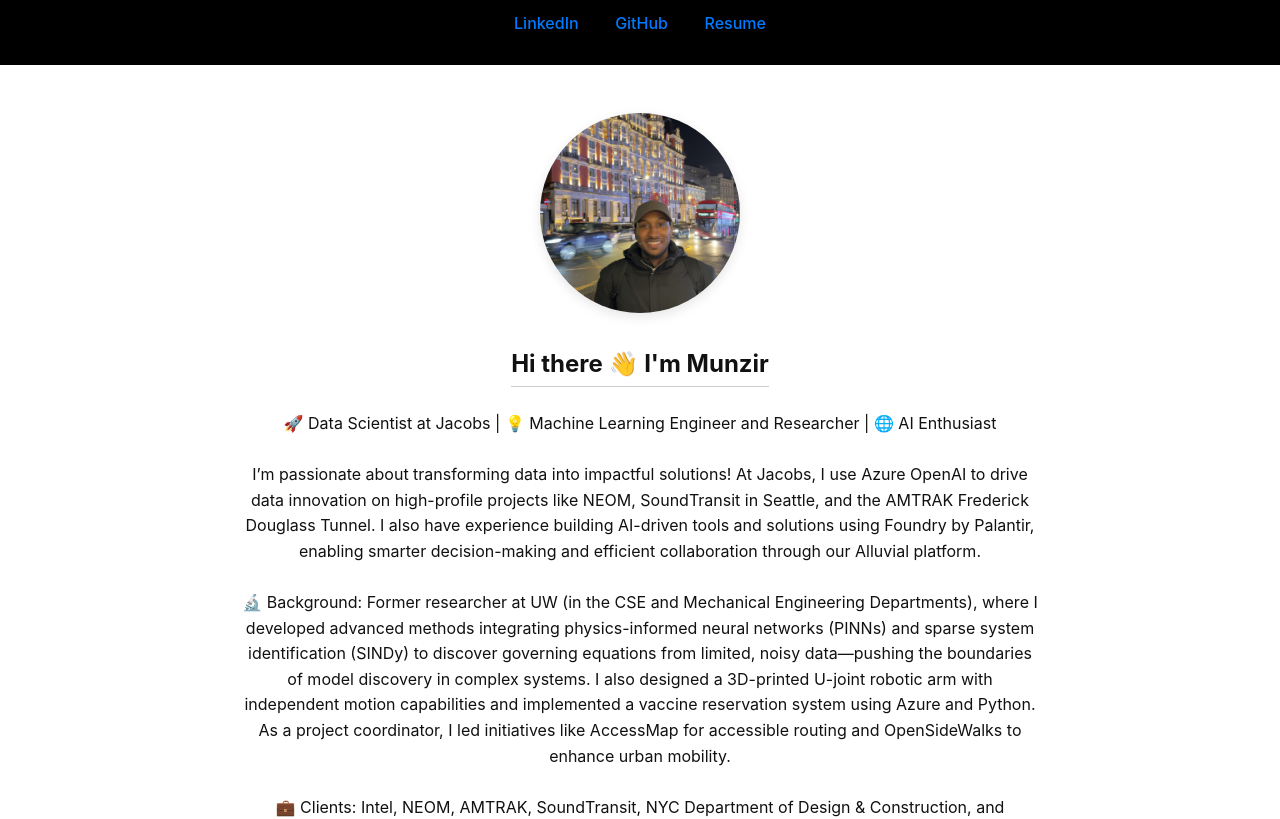
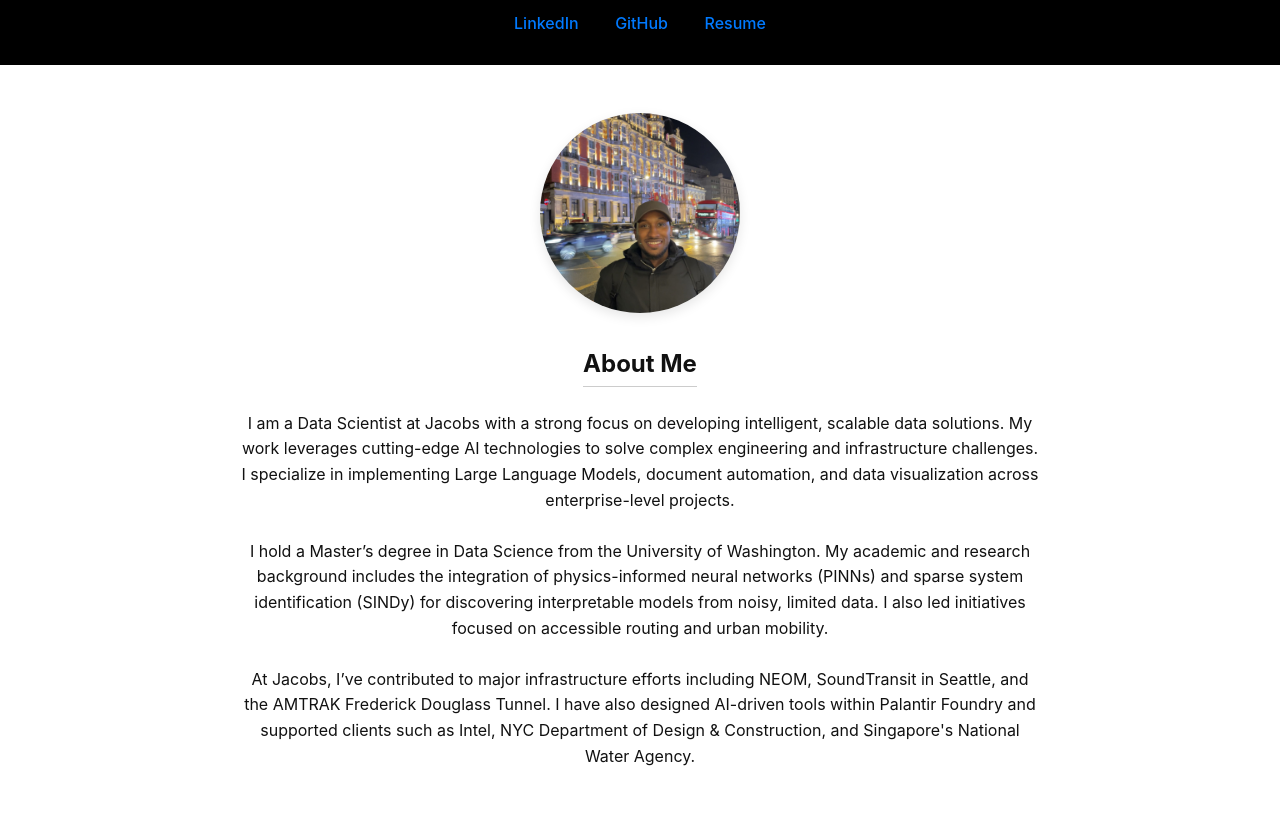
Before and after one commit to MunzirH/website, a plain HTML site: page index.html in a window 1280 px wide. Shown: the part 137-956 px from the top of the page. Drawn offline with Linux system fonts and the light colour scheme.

Commit message:
Update index.html

```diff
--- a/index.html
+++ b/index.html
@@ -140,13 +140,13 @@
 
   <section class="about">
     <img src="thumbnail_IMG_9326.jpg" alt="Munzir Abdulmajid">
-    <h2>Hi there 👋 I'm Munzir</h2>
+    <h2>About Me</h2>
     <p>
-      🚀 Data Scientist at Jacobs | 💡 Machine Learning Engineer and Researcher | 🌐 AI Enthusiast<br><br>
-      I’m passionate about transforming data into impactful solutions! At Jacobs, I use Azure OpenAI to drive data innovation on high-profile projects like NEOM, SoundTransit in Seattle, and the AMTRAK Frederick Douglass Tunnel. I also have experience building AI-driven tools and solutions using Foundry by Palantir, enabling smarter decision-making and efficient collaboration through our Alluvial platform.<br><br>
-      🔬 Background: Former researcher at UW (in the CSE and Mechanical Engineering Departments), where I developed advanced methods integrating physics-informed neural networks (PINNs) and sparse system identification (SINDy) to discover governing equations from limited, noisy data—pushing the boundaries of model discovery in complex systems. I also designed a 3D-printed U-joint robotic arm with independent motion capabilities and implemented a vaccine reservation system using Azure and Python. As a project coordinator, I led initiatives like AccessMap for accessible routing and OpenSideWalks to enhance urban mobility.<br><br>
-      💼 Clients: Intel, NEOM, AMTRAK, SoundTransit, NYC Department of Design & Construction, and Singapore's National Water Agency.<br><br>
-      📍 Let’s connect to chat about AI, data science, or anything tech!
+      I am a Data Scientist at Jacobs with a strong focus on developing intelligent, scalable data solutions. My work leverages cutting-edge AI technologies to solve complex engineering and infrastructure challenges. I specialize in implementing Large Language Models, document automation, and data visualization across enterprise-level projects.
+      <br><br>
+      I hold a Master’s degree in Data Science from the University of Washington. My academic and research background includes the integration of physics-informed neural networks (PINNs) and sparse system identification (SINDy) for discovering interpretable models from noisy, limited data. I also led initiatives focused on accessible routing and urban mobility.
+      <br><br>
+      At Jacobs, I’ve contributed to major infrastructure efforts including NEOM, SoundTransit in Seattle, and the AMTRAK Frederick Douglass Tunnel. I have also designed AI-driven tools within Palantir Foundry and supported clients such as Intel, NYC Department of Design & Construction, and Singapore's National Water Agency.
     </p>
   </section>
 
```
